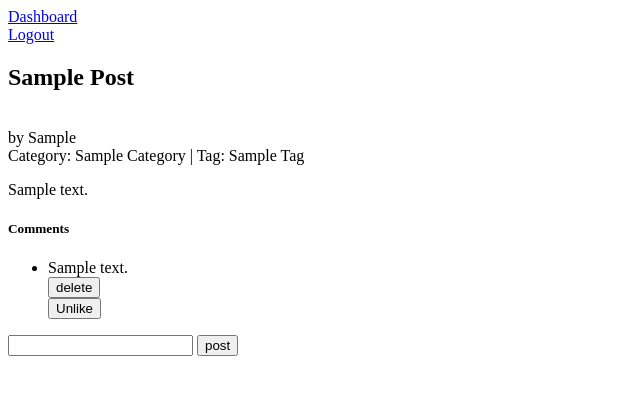
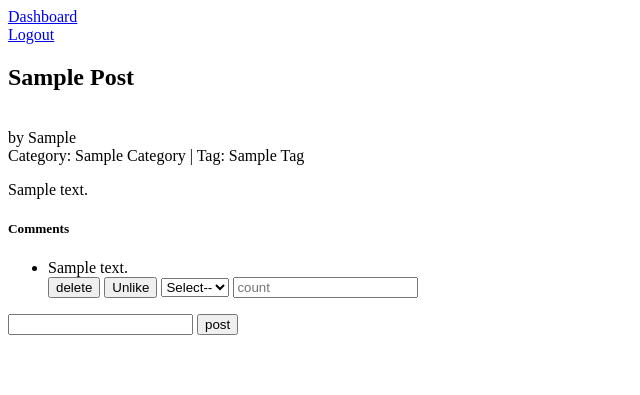
Before and after one commit to pritig-cuelogic/django-blog, a Django app: page /blog/viewpost/1 in a window 1280 px wide. Shown: the top 395 px of the page, without its empty margins (0-640 px from the left). Run offline with Django 3.2, Linux system fonts and the light colour scheme; a user stored in the database is signed in; tables that the repository leaves empty hold one stand-in row (values such as "Sample post").

Commit message:
adding below functionality. 1. userdashboard. 2. changes in like/unlike count. 3. changes in delete comment.

```diff
--- a/myblog/blog/templates/viewpost.html
+++ b/myblog/blog/templates/viewpost.html
@@ -24,7 +24,6 @@
             <input type="button" value="delete" id="delete{{ comment.id }}"
              onclick="deleteComment(this.id)"
              >
-             </div>
 
              {% endif %}
              <input type="hidden" id="hiddenlike{{comment.id}}"
@@ -39,6 +38,14 @@
              onclick="manageCommentLike(this.id)"
              {% if comment.is_like == 2 %} hidden="hidden" {% endif %}
              />
+             <select id="like_count_select{{comment.id}}" name="like_count_select"
+             onchange="showLikeUnlikeCount(this.value, this.id)">
+                 <option value="">Select--</option>
+                 <option value="like">like</option>
+                 <option value="unlike">unlike</option>
+             </select>
+             <input type="text" id="liketext{{comment.id}}" value="" placeholder="count">
+             </div>
 
         {% endfor %}
         </ul>
--- a/myblog/blog/views.py
+++ b/myblog/blog/views.py
@@ -257,8 +257,9 @@ def manage_like(request):
     if request.is_ajax():
         cat_id = request.GET.get('cat_id', '')
         like_val = request.GET.get('like_val', '')
+        like_val = int(like_val)
         like_unlike_count = request.GET.get('like_unlike_count', '')
-        like_unlike_count = int(like_unlike_count);
+        like_unlike_count = int(like_unlike_count)
         like_unlike_count += 1
         if like_val == 1:
             comments = Comment.objects.filter(id = cat_id ).update(
@@ -270,8 +271,7 @@ def manage_like(request):
                 is_like = like_val,
                 unlike_count = like_unlike_count
             )
-
-        data = ''
+        data = json.dumps(like_unlike_count)
     else:
         data = 'fail'
     mimetype = 'application/json'
--- a/myblog/static/myblog/js/blog-ajax.js
+++ b/myblog/static/myblog/js/blog-ajax.js
@@ -5,6 +5,7 @@ function manageCommentLike(id){
        if (id == 'like'+id_num) {
              like_val = 1 ;
              count = $("#hiddenlike"+id_num).val();
+
          }
          else {
           like_val = 2 ;
@@ -18,13 +19,16 @@ function manageCommentLike(id){
         }, function(data,status,xhr){
         	if(status == 'success'){
         		if(id == 'like'+id_num){
+              $("#hiddenlike"+id_num).val(data);
         			$("#like"+id_num).hide();
        	            $("#unlike"+id_num).show();
             	}
         		else{
-					$("#like"+id_num).show();
+					      $("#like"+id_num).show();
        	   			$("#unlike"+id_num).hide();
+                $("#hiddenunlike"+id_num).val(data);
         		}
+
         	}
 
         } );
@@ -43,3 +47,15 @@ function deleteComment(id){
 function getNumericVal(id){
   return id.replace( /^\D+/g, '');
 }
+
+function showLikeUnlikeCount(value, id){
+
+    var id_num = getNumericVal(id);
+    if(value == 'like'){
+      $("#liketext"+id_num).val($("#hiddenlike"+id_num).val());
+    }
+    else{
+      $("#liketext"+id_num).val($("#hiddenunlike"+id_num).val());
+    }
+
+}
```
